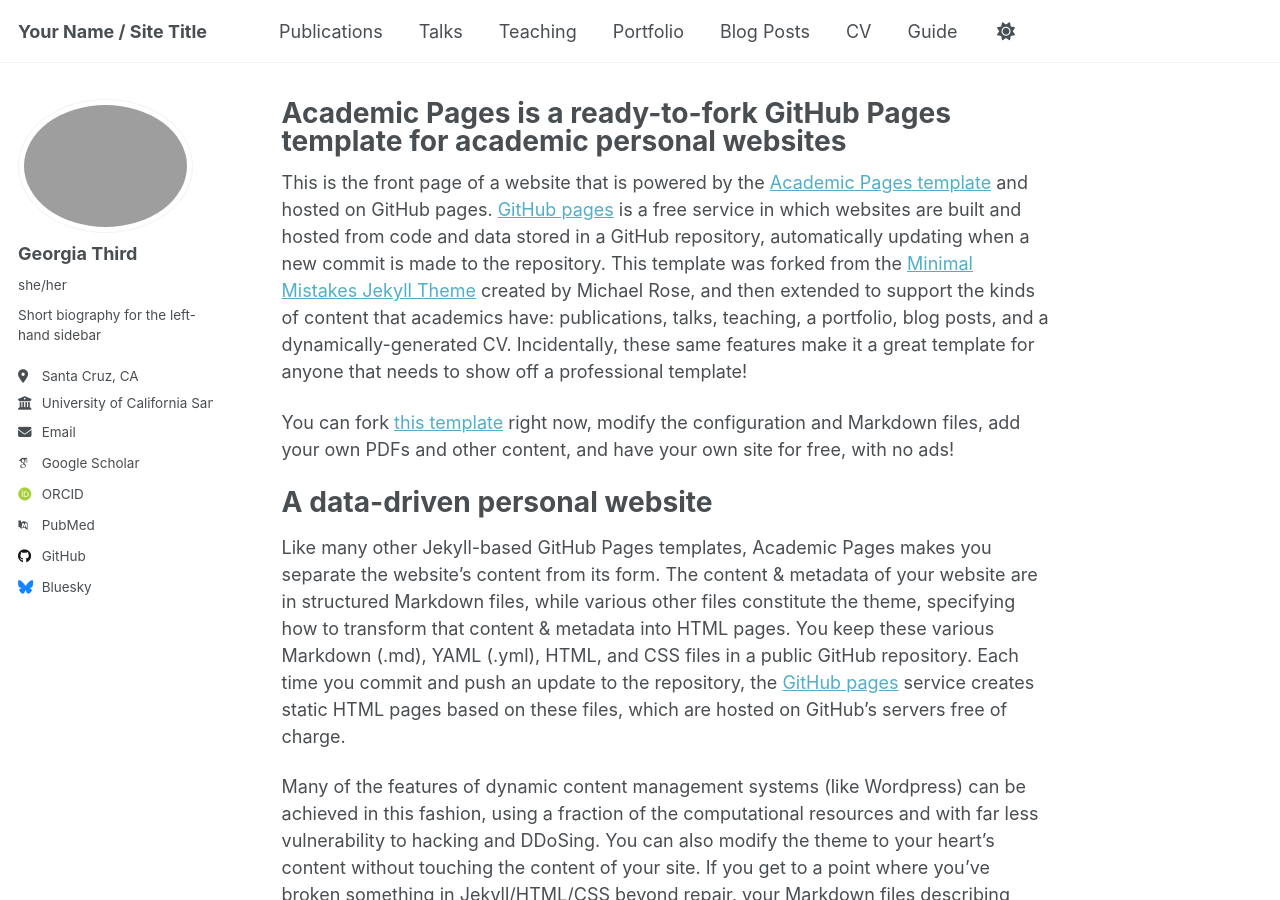
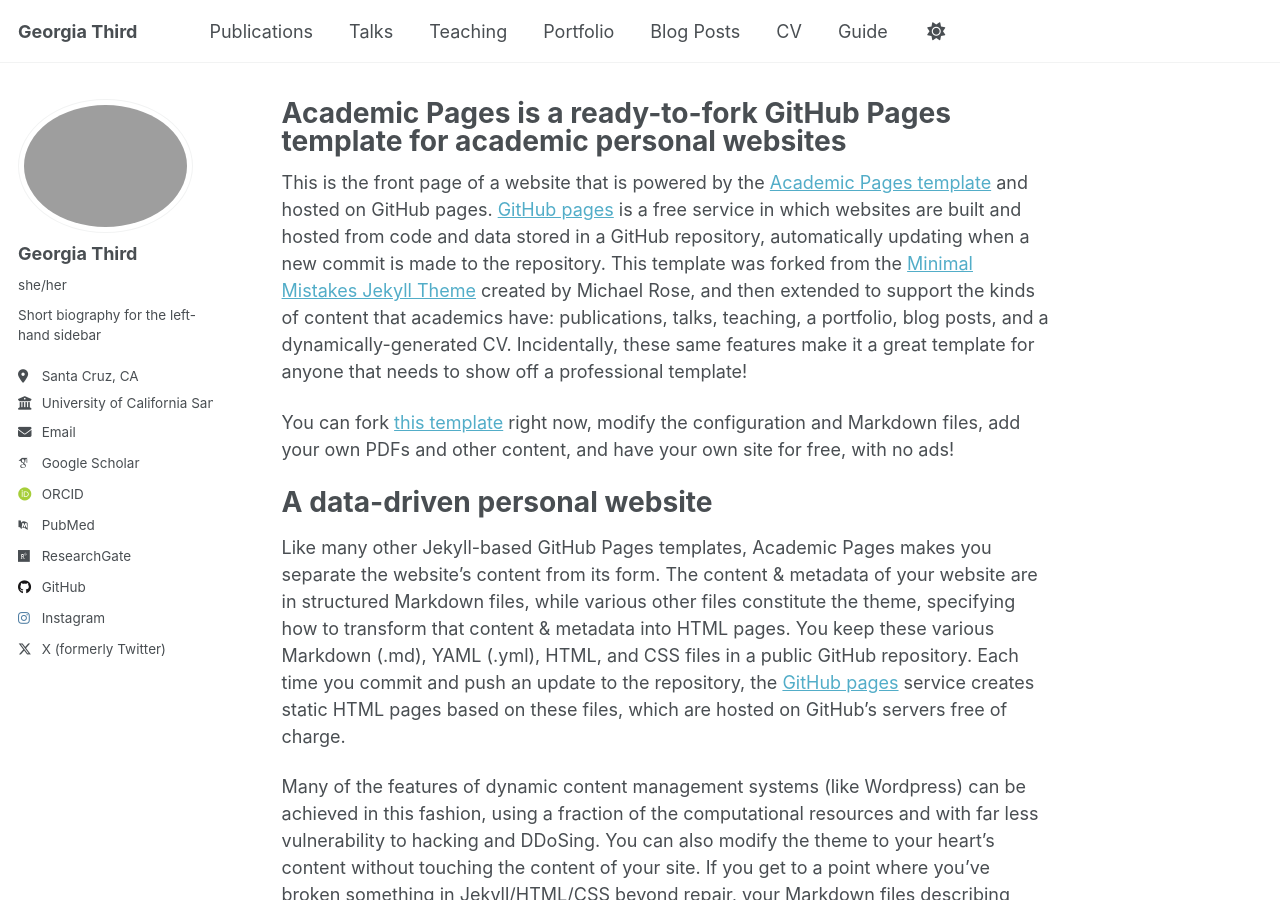
Before and after one commit to GeorgiaThird/GeorgiaThird.github.io, a Jekyll site: the page built from _pages/about.md, in a window 1280 px wide and 900 px high. Built offline with Jekyll 4.4.1, drawn with Linux system fonts in a browser that asks for light colours; some web fonts are replaced; a script that is not in the unit is left out; part of the change alters nothing that is shown.

Commit message:
Update _config.yml

```diff
--- a/_config.yml
+++ b/_config.yml
@@ -9,7 +9,7 @@
 # Basic Site Settings
 locale                   : "en-US"
 site_theme               : "default" # Currently available options are "default", "air"
-title                    : "Your Name / Site Title"
+title                    : "Georgia Third"
 title_separator          : "-"
 name                     : &name "Your Name"
 description              : &description "Your Name's academic portfolio"   # Update this with a general description of your site, this is the default if not overridden by a page
@@ -27,21 +27,21 @@ author:
   name             : "Georgia Third"
   pronouns         : "she/her"
   bio              : "Short biography for the left-hand sidebar"
-  location         : Santa Cruz, CA
-  employer         : University of California Santa Cruz
+  location         : "Santa Cruz, CA"
+  employer         : "University of California Santa Cruz"
   uri              : # URL
-  email            : gthird@ucsc.edu
+  email            : "gthird@ucsc.edu"
 
   # Academic websites
   academia         : # URL
   arxiv            : # URL - Update with the correct link to your profile
-  googlescholar    : "https://scholar.google.com/citations?user=PS_CX0AAAAAJ"
+  googlescholar    : "https://scholar.google.com/citations?user=ze-idicAAAAJ&hl=en&oi=sra"
   inspire-hep      : # URL
   impactstory      : # URL
   orcid            : "https://orcid.org/yourorcidurl"
   semantic         : # URL
   pubmed           : "https://www.ncbi.nlm.nih.gov/pubmed/?term=john+snow"
-  researchgate     : # URL
+  researchgate     : "https://www.researchgate.net/profile/Georgia-Third"
   scopus           : # URL
 
   # Repositories and software development
@@ -54,14 +54,14 @@ author:
 
   # Social media
   artstation       : # Username
-  bluesky          : "bsky.app" # Replace this with you Bluesky username
+  bluesky          : # Username # Replace this with you Bluesky username
   facebook         : # Username
   flickr           : # Username
   foursquare       : # Username
   goodreads        : # Username
   google_plus      : # Username
   keybase          : # Username
-  instagram        : # Username
+  instagram        : "@Georgia_third"
   lastfm           : # Username
   linkedin         : # Username
   mastodon         : # URL
@@ -71,7 +71,7 @@ author:
   steam            : # Username
   telegram         : # URL
   tumblr           : # Username
-  twitter          : # Username for X / Twitter
+  twitter          : "@fish_science"
   vine             : # Username
   weibo            : # Username
   wikipedia        : # Username
```
